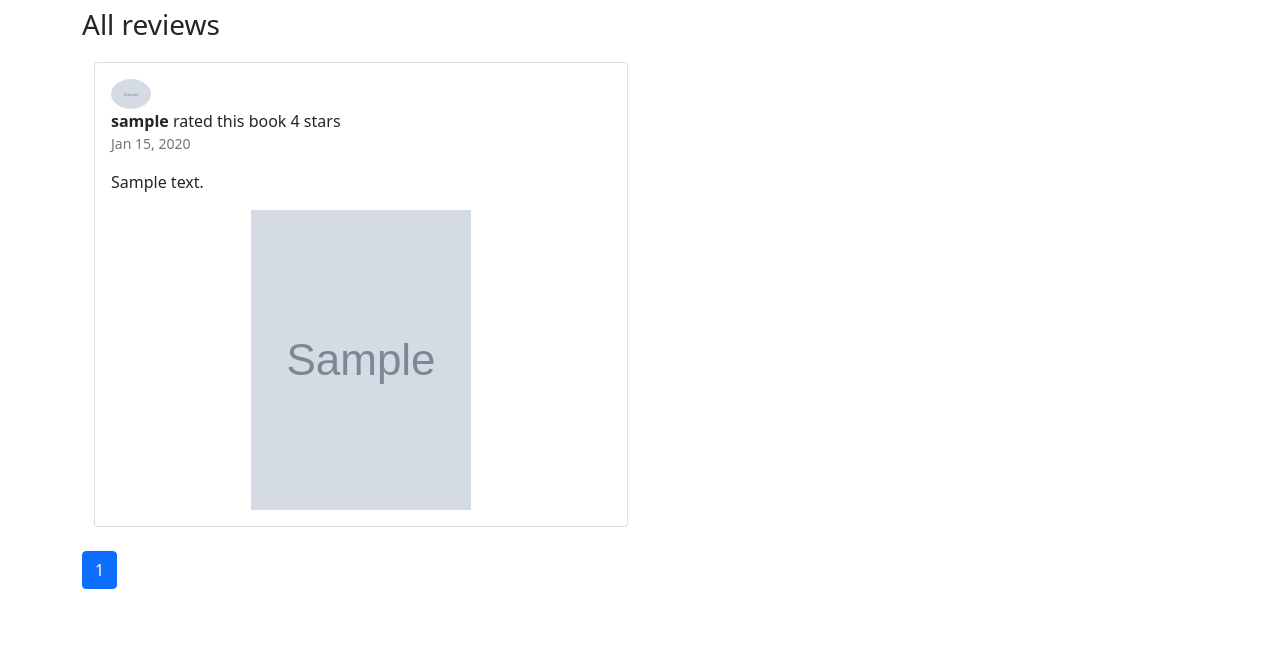
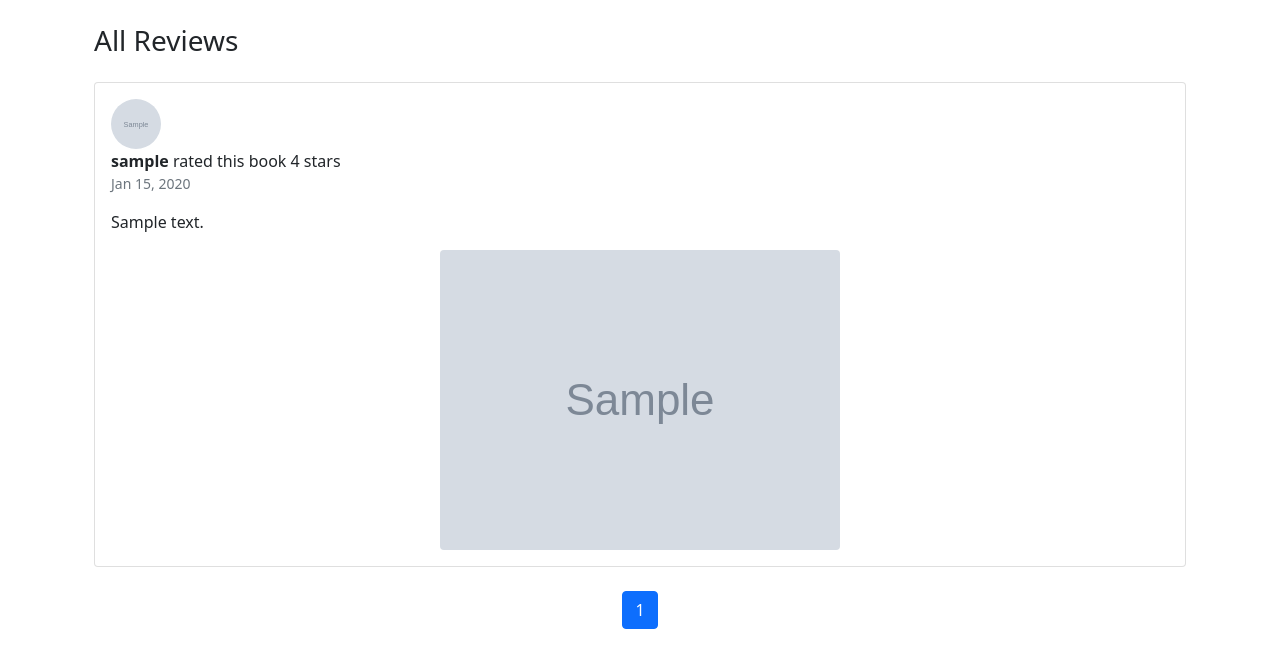
Before and after one commit to fazliddinorg/bookvibe, a Django app: page /home/ in a window 1280 px wide. Shown: the part 56-724 px from the top of the page. Run offline with Django 4.2, Linux system fonts and the light colour scheme; tables that the repository leaves empty hold one stand-in row (values such as "Sample post"); grey boxes marked "Sample" are stand-in pictures; parts of the project's set-up code (start-up, migrations or seed data) failed here and were passed over; some libraries are stand-ins or nearby versions.

Commit message:
Improved and Fixed HTML

```diff
--- a/templates/home.html
+++ b/templates/home.html
@@ -1,54 +1,61 @@
 {% extends 'base.html' %}
 
-{% block title %} Home Page {% endblock %}
+{% block title %}Home Page{% endblock %}
 
 {% block content %}
-    <h3>All reviews</h3>
+<div class="container my-4">
+    <h3 class="mb-4">All Reviews</h3>
 
     {% for review in page_obj %}
-        <div class="container posts-content">
-            <div class="row">
-                <div class="col-lg-6">
-                    <div class="card mb-4">
-                        <div class="card-body">
-                            <div class="media mb-3">
-                                <img src="{{ review.user.profile_picture.url }}"
-                                     class="d-block ui-w-40 rounded-circle" alt="">
-                                <div class="media-body ml-3">
-                                    <b>{{ review.user.username }}</b> rated this book {{ review.stars_given }} stars
-                                    <div class="text-muted small">{{ review.created_at | date:"M d, Y" }}</div>
-                                </div>
-                            </div>
+        <div class="card mb-4">
+            <div class="card-body">
+                <div class="media mb-3">
+                    <img src="{{ review.user.profile_picture.url|default:'/static/default-profile.png' }}"
+                         class="d-block rounded-circle mr-3" width="50" height="50" alt="Profile Picture">
 
-                            <p>
-                                {{ review.comment | truncatechars:300 }}
-                            </p>
-                            <img class="cover-pic center" src="{{ review.book.cover_picture.url }}">
-                        </div>
+                    <div class="media-body">
+                        <strong>{{ review.user.username }}</strong> rated this book {{ review.stars_given }} stars
+                        <div class="text-muted small">{{ review.created_at|date:"M d, Y" }}</div>
                     </div>
                 </div>
+
+                <p>{{ review.comment|default:"No comment provided."|truncatechars:300 }}</p>
+
+                {% if review.book.cover_picture %}
+                    <img src="{{ review.book.cover_picture.url }}"
+                         class="img-fluid rounded mx-auto d-block" alt="Book Cover" style="max-height: 300px;">
+                {% endif %}
             </div>
         </div>
-
+    {% empty %}
+        <p>No reviews found.</p>
     {% endfor %}
 
-    <nav>
-        <ul class="pagination">
+    <!-- Pagination -->
+    <nav aria-label="Review Pagination">
+        <ul class="pagination justify-content-center">
             {% if page_obj.has_previous %}
-                <li class="page-item"><a class="page-link" href="?page=1">&laquo; first</a></li>
-                <li class="page-item"><a class="page-link" href="?page={{ page_obj.previous_page_number }}">previous</a>
+                <li class="page-item">
+                    <a class="page-link" href="?page=1">&laquo; First</a>
+                </li>
+                <li class="page-item">
+                    <a class="page-link" href="?page={{ page_obj.previous_page_number }}">Previous</a>
                 </li>
             {% endif %}
 
             <li class="page-item active">
-                <a href="#" class="page-link">{{ page_obj.number }}</a>
+                <span class="page-link">{{ page_obj.number }}</span>
             </li>
 
             {% if page_obj.has_next %}
-                <li class="page-item"><a class="page-link" href="?page={{ page_obj.next_page_number }}">next</a></li>
-                <li class="page-item"><a class="page-link"
-                                         href="?page={{ page_obj.paginator.num_pages }}">last&raquo;</a></li>
+                <li class="page-item">
+                    <a class="page-link" href="?page={{ page_obj.next_page_number }}">Next</a>
+                </li>
+                <li class="page-item">
+                    <a class="page-link" href="?page={{ page_obj.paginator.num_pages }}">Last &raquo;</a>
+                </li>
             {% endif %}
         </ul>
     </nav>
+</div>
 {% endblock %}
```
